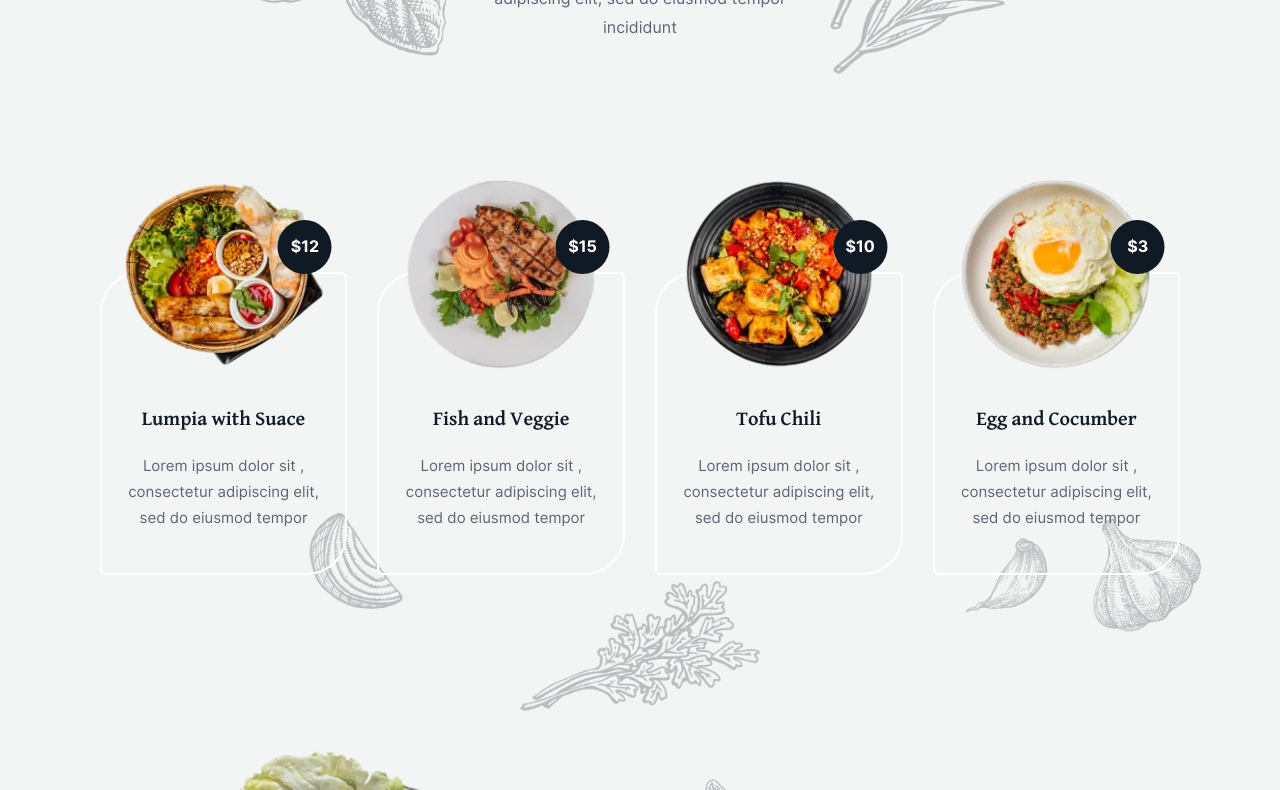
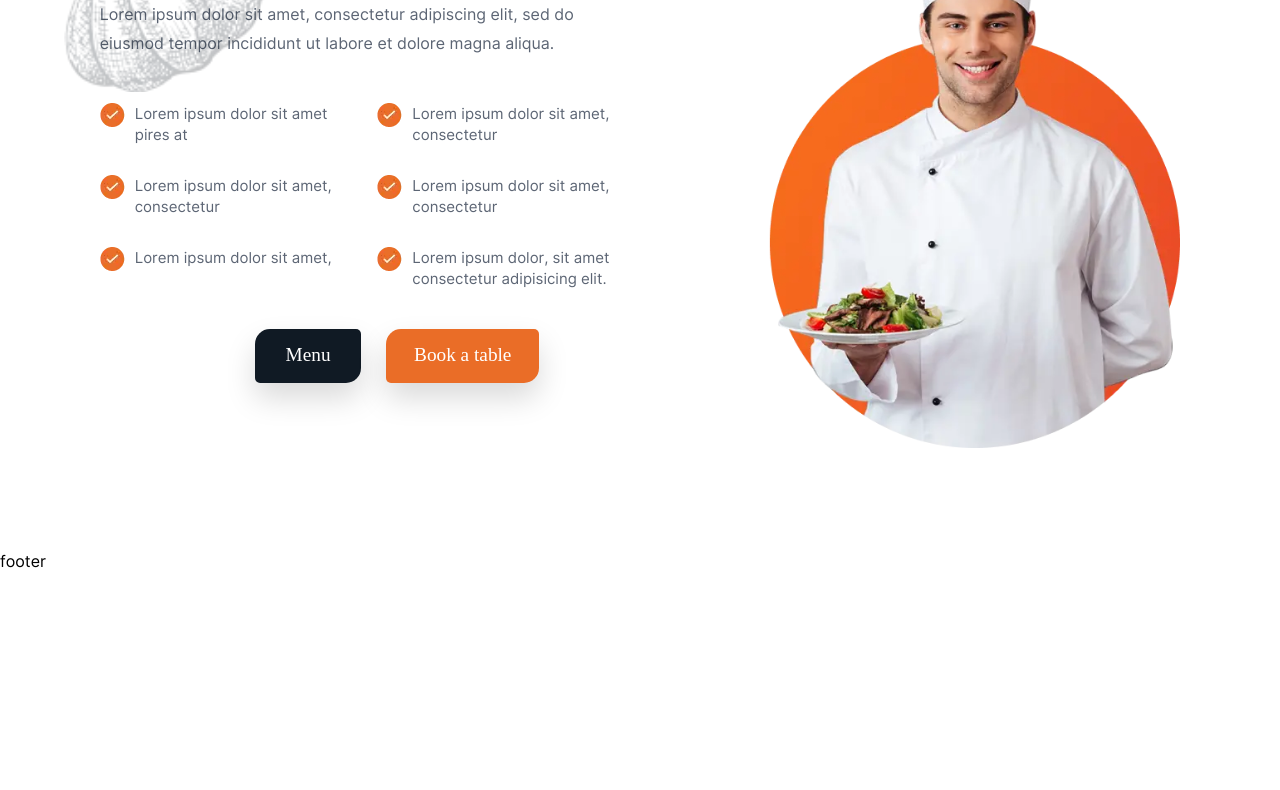
Before and after one commit to macs1756/reastauraunt, a plain HTML site: page index.html in a window 1280 px wide. Shown: the part 235-1025 px from the top of the page. Drawn offline with Linux system fonts and the light colour scheme.

Commit message:
add section chef

```diff
--- a/css/style.css
+++ b/css/style.css
@@ -1090,6 +1090,96 @@ footer {
   }
 }
 
+.chef {
+  padding-top: 125px;
+  padding-bottom: 125px;
+}
+
+.chef__wr {
+  position: relative;
+  margin: 0 auto;
+  max-width: 1510px;
+}
+
+.chef__garlic,
+.chef__garlic-less {
+  position: absolute;
+  opacity: 0.25;
+  max-width: 300px;
+  max-height: 300px;
+}
+
+.chef__garlic {
+  width: 280px;
+  -webkit-transform: translate(30%, 0);
+      -ms-transform: translate(30%, 0);
+          transform: translate(30%, 0);
+}
+
+.chef__garlic-less {
+  width: 190px;
+  -webkit-transform: translate(-60%, 0);
+      -ms-transform: translate(-60%, 0);
+          transform: translate(-60%, 0);
+}
+
+.chef__net-img {
+  -webkit-box-flex: 0;
+      -ms-flex: 0 1 50%;
+          flex: 0 1 50%;
+  padding-left: 11%;
+}
+
+.chef__net-text {
+  -webkit-box-flex: 0;
+      -ms-flex: 0 1 50%;
+          flex: 0 1 50%;
+}
+
+.chef__net-text h2 {
+  margin-bottom: 18px;
+}
+
+.chef__net-text p {
+  line-height: 180%;
+  font-size: 16px;
+  color: #5C6574;
+  padding-bottom: 45px;
+}
+
+.chef__net-list {
+  display: -ms-grid;
+  display: grid;
+  -ms-grid-columns: 1fr 1fr;
+  grid-template-columns: 1fr 1fr;
+  gap: 30px 15px;
+  margin-bottom: 40px;
+  width: 100%;
+}
+
+.chef__net-list li img {
+  max-width: 25px;
+  max-height: 25px;
+}
+
+.chef__net-list li span {
+  padding-left: 10px;
+  color: #5C6574;
+  line-height: 140%;
+  font-size: 15px;
+}
+
+.chef__btn {
+  -webkit-box-pack: center;
+      -ms-flex-pack: center;
+          justify-content: center;
+}
+
+.chef__btn .btn-black {
+  margin-right: 25px;
+  margin-left: 10%;
+}
+
 @media (min-width: 768px) {
   .header__burger-body {
     display: none;
@@ -1307,6 +1397,22 @@ footer {
 
   .main-dishes__leaf4 {
     width: calc(70px + 125 * ((100vw - 320px) / 1510));
+  }
+
+  .chef {
+    padding-top: calc(70px + 55 * ((100vw - 320px) / 1510));
+  }
+
+  .chef {
+    padding-bottom: calc(70px + 55 * ((100vw - 320px) / 1510));
+  }
+
+  .chef__garlic {
+    width: calc(100px + 180 * ((100vw - 320px) / 1510));
+  }
+
+  .chef__garlic-less {
+    width: calc(60px + 130 * ((100vw - 320px) / 1510));
   }
 }
 
@@ -1445,6 +1551,42 @@ footer {
     -webkit-box-pack: center;
         -ms-flex-pack: center;
             justify-content: center;
+  }
+
+  .chef__net-img {
+    padding-right: 11%;
+    margin-bottom: 30px;
+    -webkit-box-flex: 1;
+        -ms-flex: 1 1 auto;
+            flex: 1 1 auto;
+  }
+
+  .chef__net-text {
+    -webkit-box-flex: 1;
+        -ms-flex: 1 1 auto;
+            flex: 1 1 auto;
+    width: 100%;
+  }
+
+  .chef__net-text h2 {
+    text-align: center;
+  }
+
+  .chef__net-text p {
+    text-align: center;
+    max-width: 600px;
+    margin: 0 auto;
+  }
+
+  .chef__btn .btn-black {
+    margin-left: 0;
+  }
+
+  .chef__net {
+    -webkit-box-orient: vertical;
+    -webkit-box-direction: reverse;
+        -ms-flex-direction: column-reverse;
+            flex-direction: column-reverse;
   }
 }
 
@@ -1674,6 +1816,12 @@ footer {
         -ms-transform: rotate(100deg) translate(100%, 0%);
             transform: rotate(100deg) translate(100%, 0%);
   }
+
+  .chef__net-list {
+    -ms-grid-columns: 1fr;
+    grid-template-columns: 1fr;
+    gap: 30px 0px;
+  }
 }
 
 @media (max-width: 480px) {
--- a/index.html
+++ b/index.html
@@ -5,7 +5,7 @@
 	<meta http-equiv="X-UA-Compatible" content="IE=edge">
 	<meta name="viewport" content="width=device-width, initial-scale=1.0">
 	<title>Document</title>
-	<link rel="stylesheet" href="css/style.css?_v=20221210133310">
+	<link rel="stylesheet" href="css/style.css?_v=20221210153143">
 </head>
 <body>
 
@@ -50,78 +50,57 @@
 
 <main>
 
-	<section class="dishes__wr">
-	<div class="content dishes">
-		<div class="dishes__title">
-			<picture><source srcset="img/main-img-right.webp" type="image/webp"><img class="dishes__title-dekor1 dishes__dekor" src="img/main-img-right.png" alt="dekor"></picture>
-			<picture><source srcset="img/main-img-bottom.webp" type="image/webp"><img class="dishes__title-dekor2 dishes__dekor" src="img/main-img-bottom.png" alt="dekor"></picture>
-			<h2 class="cen">Our Special Dishes</h2>
-			<p class="cen dishes__p">Lorem ipsum dolor sit amet, consectetur adipiscing elit, sed do eiusmod tempor incididunt</p>
-		</div>
-		<div class="dishes__net">
-			<picture><source srcset="img/garlic.webp" type="image/webp"><img src="img/garlic.png" alt="dekor" class="dishes__dekor dishes__dekor-garlic"></picture>
-			<picture><source srcset="img/garlic-less.webp" type="image/webp"><img src="img/garlic-less.png" alt="dekor" class="dishes__dekor dishes__dekor-girlic2"></picture>
-			<picture><source srcset="img/mussel.webp" type="image/webp"><img src="img/mussel.png" alt="dekor" class="dishes__dekor dishes__dekor-mussel"></picture>
-			<picture><source srcset="img/basil.webp" type="image/webp"><img src="img/basil.png" alt="dekor" class="dishes__dekor dishes__dekor-basil"></picture>
+	<section class="chef">
+	<div class="chef__wr w100">
+		<picture><source srcset="img/garlic.webp" type="image/webp"><img class="chef__garlic" src="img/garlic.png" alt="garlic"></picture>
+		<picture><source srcset="img/garlic-less.webp" type="image/webp"><img class="chef__garlic-less" src="img/garlic-less.png" alt="garlic__less"></picture>
+		<div class="content chef__net d-flex a-i-center j-c-space">
+			<div class="chef__net-text">
+				<h2>Our Expects Chef</h2>
+				<p>Lorem ipsum dolor sit amet, consectetur adipiscing elit, sed do eiusmod tempor incididunt ut labore et dolore magna aliqua.</p>
+				<ul class="chef__net-list">
 
-			<a href="#" class="dishes__net-item dishes__net-item1">
-				<div class="dishes__price d-flex a-i-center j-c-center">$12</div>
-				<picture><source srcset="img/dish-1.webp" type="image/webp"><img src="img/dish-1.png" alt="dish"></picture>
-				<h3>Lumpia with Suace</h3>
-				<p class="cen">Lorem ipsum dolor sit , consectetur adipiscing elit, sed do eiusmod tempor </p>
-			</a>
+					<li class="d-flex a-i-start j-c-start">
+						<picture><source srcset="img/check.webp" type="image/webp"><img src="img/check.png" alt="check"></picture>
+						<span>Lorem ipsum dolor sit amet pires at</span>
+					</li>
 
-			<a href="#" class="dishes__net-item dishes__net-item2">
-				<div class="dishes__price d-flex a-i-center j-c-center">$15</div>
-				<picture><source srcset="img/dish-2.webp" type="image/webp"><img src="img/dish-2.png" alt="dish"></picture>
-				<h3>Fish and Veggie</h3>
-				<p class="cen">Lorem ipsum dolor sit , consectetur adipiscing elit, sed do eiusmod tempor </p>
-			</a>
+					<li class="d-flex a-i-start j-c-start">
+						<picture><source srcset="img/check.webp" type="image/webp"><img src="img/check.png" alt="check"></picture>
+						<span>Lorem ipsum dolor sit amet, consectetur </span>
+					</li>
 
-			<a href="#" class="dishes__net-item dishes__net-item3">
-				<div class="dishes__price d-flex a-i-center j-c-center">$10</div>
-				<picture><source srcset="img/dish-3.webp" type="image/webp"><img src="img/dish-3.png" alt="dish"></picture>
-				<h3>Tofu Chili</h3>
-				<p class="cen">Lorem ipsum dolor sit , consectetur adipiscing elit, sed do eiusmod tempor </p>
-			</a>
+					<li class="d-flex a-i-start j-c-start">
+						<picture><source srcset="img/check.webp" type="image/webp"><img src="img/check.png" alt="check"></picture>
+						<span>Lorem ipsum dolor sit amet, consectetur </span>
+					</li>
 
-			<a href="#" class="dishes__net-item dishes__net-item4">
-				<div class="dishes__price d-flex a-i-center j-c-center">$3</div>
-				<picture><source srcset="img/dish-4.webp" type="image/webp"><img src="img/dish-4.png" alt="dish"></picture>
-				<h3>Egg and Cocumber</h3>
-				<p class="cen">Lorem ipsum dolor sit , consectetur adipiscing elit, sed do eiusmod tempor </p>
-			</a>
-		</div>
+					<li class="d-flex a-i-start j-c-start">
+						<picture><source srcset="img/check.webp" type="image/webp"><img src="img/check.png" alt="check"></picture>
+						<span>Lorem ipsum dolor sit amet, consectetur </span>
+					</li>
 
-	</div>
-	<div class="main-dishes">
-			<picture><source srcset="img/main-dish__dekor.webp" type="image/webp"><img class="main-dish__dekor" src="img/main-dish__dekor.png" alt="dekor"></picture>
-		<div class="content main-dishes__net d-flex a-i-center j-c-center">
+					<li class="d-flex a-i-start j-c-start">
+						<picture><source srcset="img/check.webp" type="image/webp"><img src="img/check.png" alt="check"></picture>
+						<span>Lorem ipsum dolor sit amet, </span>
+					</li>
 
-
-			<div class="main-dishes__img">
-				<picture><source srcset="img/leaf1.webp" type="image/webp"><img class="main-dishes__leaf1 leaf" src="img/leaf1.png" alt="leaf"></picture>
-				<picture><source srcset="img/leaf2.webp" type="image/webp"><img class="main-dishes__leaf2 leaf" src="img/leaf2.png" alt="leaf"></picture>
-				<picture><source srcset="img/leaf3.webp" type="image/webp"><img class="main-dishes__leaf3 leaf" src="img/leaf3.png" alt="leaf"></picture>
-				<picture><source srcset="img/leaf4.webp" type="image/webp"><img class="main-dishes__leaf4 leaf" src="img/leaf4.png" alt="leaf"></picture>
-				<picture><source srcset="img/main-dish.webp" type="image/webp"><img src="img/main-dish.png" alt="main dish"></picture>
+					<li class="d-flex a-i-start j-c-start">
+						<picture><source srcset="img/check.webp" type="image/webp"><img src="img/check.png" alt="check"></picture>
+						<span>Lorem ipsum dolor, sit amet consectetur adipisicing elit.</span>
+					</li>
+				</ul>
+				<div class="chef__btn d-flex a-i-center">
+					<a class="btn-black" href="#">Menu</a>
+					<a class="btn-orange" href="#">Book a table </a>
+				</div>
 			</div>
-
-
-
-			<div class="main-dishes__text">
-				<picture><source srcset="img/main-img-right.webp" type="image/webp"><img class="main-dishes__mieta" src="img/main-img-right.png" alt="mieta"></picture>
-				<picture><source srcset="img/garlic-less.webp" type="image/webp"><img class="main-dishes__garlik1" src="img/garlic-less.png" alt="garlik"></picture>
-				<picture><source srcset="img/garlic-less.webp" type="image/webp"><img class="main-dishes__garlik2" src="img/garlic-less.png" alt="garlik"></picture>
-				<h2>Wecome to Our Restaurant</h2>
-				<p>Lorem ipsum dolor sit amet, consectetur adipiscing elit, sed do eiusmod tempor incididunt ut labore et dolore magna aliqua.</p>
-				<div class="main-dishes__btn d-flex a-i-center">
-					<a class="btn-black" href="#">Menu</a>
-					<a class="btn-orange" href="#">Book a table</a>
-				</div>
+			<div class="chef__net-img">
+				<picture><source srcset="img/chef.webp" type="image/webp"><img src="img/chef.png" alt="chef"></picture>
 			</div>
 		</div>
 	</div>
+
 </section>
 
 
@@ -141,8 +120,8 @@
 
 </div>
 
-<script src="js/jquery.js?_v=20221210133310"></script>
-<script src="js/dynamicAdapt.js?_v=20221210133310"></script>
-<script src="js/app.js?_v=20221210133310"></script>
+<script src="js/jquery.js?_v=20221210153143"></script>
+<script src="js/dynamicAdapt.js?_v=20221210153143"></script>
+<script src="js/app.js?_v=20221210153143"></script>
 </body>
 </html>
```
Also changed, not shown: css/style.min.css, img/check.png (added), img/check.svg (added), img/check.webp (added), img/chef.png (added), img/chef.webp (added).
